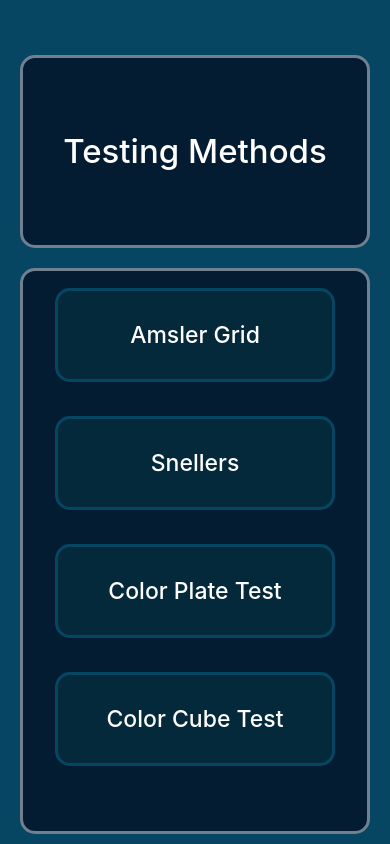
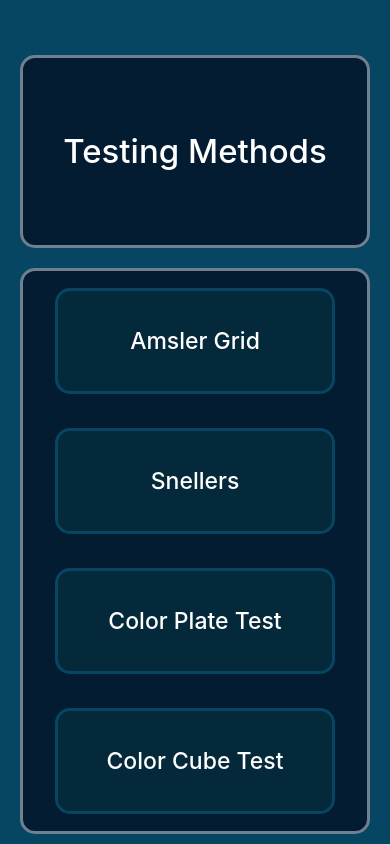
Before and after one commit to Ehtisham-Kisana/eyewear, a React Native app: screen /Eyetest in a window 390 px wide. Built offline with nearby package versions, Linux system fonts and the light colour scheme.

Commit message:
initialize new screen which amsler grid screen

```diff
--- /dev/null
+++ b/components/Eyecomponents/Methods/Amsler.js
@@ -0,0 +1,13 @@
+import { View, Text } from 'react-native'
+import React from 'react'
+
+const Amsler=()=> {
+  return (
+    <View>
+      <Text>Amsler</Text>
+    </View>
+
+  )
+}
+
+export default Amsler;
--- a/components/Eyetest.js
+++ b/components/Eyetest.js
@@ -1,6 +1,6 @@
 import React from "react";
 import { View, Text, TouchableOpacity,StyleSheet, FlatList } from "react-native";
-import { useState } from "react";
+
 
 const COLORS = {
     dark: '#041C32',
@@ -12,12 +12,6 @@ const COLORS = {
 
 
 const Eyetest=({navigation})=>{
-const [methods, setMethods] = useState([
-    {name:'Amsler Grid', key:'1'},
-    {name:'Snellers', key:'2'},
-    {name:'Color Plate Test', key:'3'},
-    {name:'Color Cube Test', key:'4'},
-]);
 
     return(
         <View style={styles.container}>
@@ -25,14 +19,21 @@ const [methods, setMethods] = useState([
              <Text style={styles.text}>Testing Methods</Text>
          </View>
          <View style={styles.lowerbox}>
-          <FlatList
-          data={methods}
-          renderItem={({item})=>(
             <TouchableOpacity style={styles.box}>
-            <Text style={styles.textBox}> {item.name} </Text>
+            <Text style={styles.textBox}> Amsler Grid </Text>
             </TouchableOpacity>
-          )}
-          />
+
+            <TouchableOpacity style={styles.box}>
+            <Text style={styles.textBox}> Snellers </Text>
+            </TouchableOpacity>
+
+            <TouchableOpacity style={styles.box}>
+            <Text style={styles.textBox}> Color Plate Test </Text>
+            </TouchableOpacity>
+
+            <TouchableOpacity style={styles.box}>
+            <Text style={styles.textBox}> Color Cube Test </Text>
+            </TouchableOpacity>
 
          </View>
           {/* <Text>This is Eyetest page</Text>
--- a/components/Stackk.js
+++ b/components/Stackk.js
@@ -9,6 +9,7 @@ import { NavigationContainer } from '@react-navigation/native';
 import { createNativeStackNavigator } from '@react-navigation/native-stack';
 import Hoom from './Hoom';
 import AR from './homecomponents/AR';
+import Amsler from './Eyecomponents/Methods/Amsler';
 
 const Stack = createNativeStackNavigator();
 
@@ -28,6 +29,7 @@ const Stackk =()=> {
     <Stack.Screen name='Doctors' component={Doctors}   />
     <Stack.Screen name='Hoom' component={Hoom}   />
     <Stack.Screen name='AR' component={AR}   />
+    <Stack.Screen name='Amsler' component={Amsler}   />
   </Stack.Navigator>
 </NavigationContainer>
   );
--- a/package.json
+++ b/package.json
@@ -16,7 +16,7 @@
     "@rneui/base": "^4.0.0-rc.7",
     "@rneui/themed": "^4.0.0-rc.7",
     "expo": "~47.0.8",
-    "expo-av": "~13.0.2",
+    "expo-av": "~13.0.3",
     "expo-camera": "~13.1.0",
     "expo-status-bar": "~1.4.2",
     "firebase": "^9.15.0",
```
Also changed, not shown: 1 other file (tests, documents, lock files or other folders).
